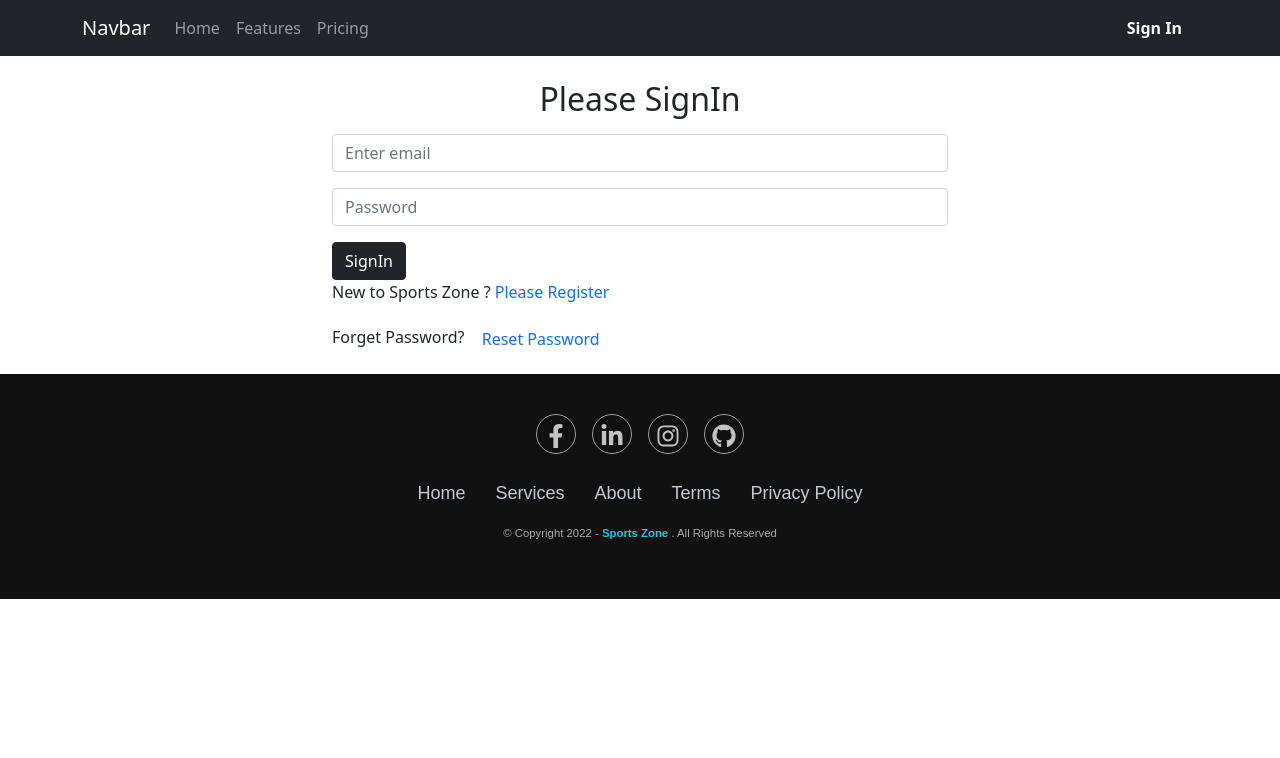
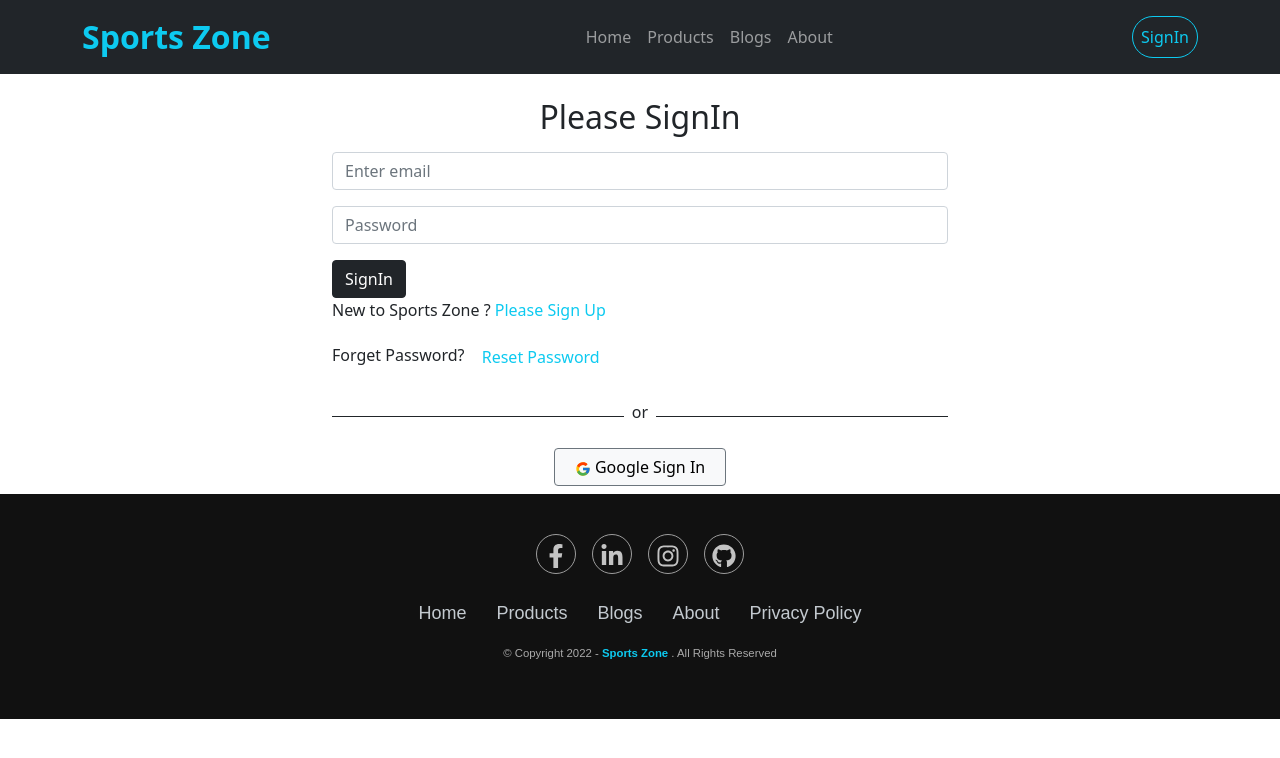
Before and after one commit to NhShanto01/Warehouse-Management-Client, a React (Create React App) app: page /signin in a window 1280 px wide. Shown: the top 758 px of the page. Built offline with nearby package versions, Linux system fonts and the light colour scheme; no server answers.

Commit message:
implement google authentication system

```diff
--- a/src/Pages/Authentication/SignIn/SignIn.js
+++ b/src/Pages/Authentication/SignIn/SignIn.js
@@ -3,6 +3,7 @@ import { Form } from 'react-bootstrap';
 import { useSendPasswordResetEmail, useSignInWithEmailAndPassword } from 'react-firebase-hooks/auth';
 import { Link, useLocation, useNavigate } from 'react-router-dom';
 import auth from '../../../firebase.init';
+import SocialLogin from '../SocialLogin/SocialLogin';
 
 const SignIn = () => {
     const emailUseRef = useRef('');
@@ -81,12 +82,12 @@ const SignIn = () => {
                     <button className='btn btn-dark'>SignIn</button>
                 </Form>
                 {errorTextElement}
-                <p className='text-start'>New to Sports Zone ? <Link to="/signup" className='pe-auto text-decoration-none' onClick={navigateToSignup}>Please Register</Link> </p>
+                <p className='text-start'>New to Sports Zone ? <Link to="/signup" className='text-info pe-auto text-decoration-none' onClick={navigateToSignup}>Please Sign Up</Link> </p>
 
 
-                <p className='text-start'>Forget Password? <button className='btn btn-link pe-auto text-decoration-none' onClick={resetPassword}>Reset Password</button> </p>
-                {/* <SocialLogin></SocialLogin>
-                <ToastContainer /> */}
+                <p className='text-start'>Forget Password? <button className='btn btn-link text-info pe-auto text-decoration-none' onClick={resetPassword}>Reset Password</button> </p>
+                <SocialLogin></SocialLogin>
+                {/* <ToastContainer /> */}
             </div>
         </section>
     );
--- a/src/Pages/Authentication/SignUp/SignUp.js
+++ b/src/Pages/Authentication/SignUp/SignUp.js
@@ -3,6 +3,7 @@ import { Form } from 'react-bootstrap';
 import { useCreateUserWithEmailAndPassword, useUpdateProfile } from 'react-firebase-hooks/auth';
 import { Link, useNavigate } from 'react-router-dom';
 import auth from '../../../firebase.init';
+import SocialLogin from '../SocialLogin/SocialLogin';
 
 const SignUp = () => {
     const nameUseRef = useRef('');
@@ -59,9 +60,9 @@ const SignUp = () => {
                     <button className='btn btn-dark'>SignUp</button>
                 </Form>
                 {/* {errorTextElement} */}
-                <p>Already have an account? <Link to="/signin" className='pe-auto text-decoration-none' onClick={navigateToSignIn}>Please Login</Link> </p>
-                {/* <SocialLogin></SocialLogin>
-                <ToastContainer /> */}
+                <p>Already have an account? <Link to="/signin" className='text-info pe-auto text-decoration-none' onClick={navigateToSignIn}>Please Sign In</Link> </p>
+                <SocialLogin></SocialLogin>
+                {/* <ToastContainer /> */}
             </div>
         </section>
     );
--- a/src/Pages/Authentication/SocialLogin/SocialLogin.js
+++ b/src/Pages/Authentication/SocialLogin/SocialLogin.js
@@ -0,0 +1,48 @@
+import React from 'react';
+import { useSignInWithGoogle } from 'react-firebase-hooks/auth';
+import { useLocation, useNavigate } from 'react-router-dom';
+import auth from '../../../firebase.init';
+import { FcGoogle } from "react-icons/fc";
+
+const SocialLogin = () => {
+    const [signInWithGoogle, user, loading, error] = useSignInWithGoogle(auth);
+
+    const navigate = useNavigate();
+    const location = useLocation();
+
+    let from = location.state?.from?.pathname || "/";
+
+    let errorTextElement;
+
+    if (loading) {
+        return
+    }
+
+    if (error) {
+        errorTextElement = <p className='text-danger'>Error: {error?.message} </p>
+    }
+
+    if (user) {
+        // navigate('/home');
+        navigate(from, { replace: true });
+    }
+    return (
+        <div>
+            <div className='d-flex align-items-center'>
+                <div style={{ height: '1px' }} className='bg-dark w-50'></div>
+                <p className='mt-2 px-2'>or</p>
+                <div style={{ height: '1px' }} className='bg-dark w-50'></div>
+            </div>
+            {errorTextElement}
+            <div className='social-btn'>
+                <button
+                    onClick={() => signInWithGoogle()}
+                    className='button btn btn-light sm:w-100 d-block mx-auto my-2 border-secondary'>
+                    <span className='btn-title px-2'><FcGoogle /> Google Sign In</span>
+                </button>
+            </div>
+        </div>
+    );
+};
+
+export default SocialLogin;
--- a/src/Pages/Sheard/Footer/Footer.js
+++ b/src/Pages/Sheard/Footer/Footer.js
@@ -1,5 +1,6 @@
 import React from 'react';
 import { FaFacebookF, FaGithub, FaLinkedinIn, FaInstagram } from "react-icons/fa";
+import { Link } from 'react-router-dom';
 import './Footer.css';
 
 
@@ -9,27 +10,27 @@ const Footer = () => {
     return (
         <section className='footer'>
             <div className='social'>
-                <a href="#"><FaFacebookF /></a>
-                <a href="#"><FaLinkedinIn /></a>
-                <a href="#"><FaInstagram /> </a>
-                <a href="#"><FaGithub /></a>
+                <a href="https://www.facebook.com/"><FaFacebookF /></a>
+                <a href="https://www.linkedin.com/"><FaLinkedinIn /></a>
+                <a href="https://www.instagram.com/"><FaInstagram /> </a>
+                <a href="https://github.com/"><FaGithub /></a>
             </div>
 
             <ul className='list'>
                 <li>
-                    <a href="#">Home</a>
+                    <Link to="home">Home</Link>
                 </li>
                 <li>
-                    <a href="#">Services</a>
+                    <Link to="product">Products</Link>
                 </li>
                 <li>
-                    <a href="#">About</a>
+                    <Link to="blog">Blogs</Link>
                 </li>
                 <li>
-                    <a href="#">Terms</a>
+                    <Link to="about">About</Link>
                 </li>
                 <li>
-                    <a href="#">Privacy Policy</a>
+                    <Link to="home">Privacy Policy</Link>
                 </li>
             </ul>
             <p className='copyright'><small>&copy; Copyright {year} - <span className='text-info'><b>Sports Zone </b></span>. All Rights Reserved</small></p>
--- a/src/Pages/Sheard/Header/Header.js
+++ b/src/Pages/Sheard/Header/Header.js
@@ -1,10 +1,10 @@
+import { signOut } from 'firebase/auth';
 import React from 'react';
-import { Container, Nav, Navbar } from 'react-bootstrap';
+import { Container, Nav, Navbar, NavDropdown } from 'react-bootstrap';
 import { useAuthState } from 'react-firebase-hooks/auth';
 import { Link } from 'react-router-dom';
 import auth from '../../../firebase.init';
-import { signOut } from 'firebase/auth';
-
+// import logo from '../../../images/logo.png';
 
 const Header = () => {
     const [user] = useAuthState(auth);
@@ -13,29 +13,45 @@ const Header = () => {
         signOut(auth);
     }
     return (
-        <div>
-            <Navbar bg="dark" variant="dark">
+        <>
+            <Navbar collapseOnSelect expand="lg" sticky='top' bg="dark" variant="dark">
                 <Container>
-                    <Navbar.Brand href="#home">Navbar</Navbar.Brand>
-                    <Nav className="me-auto">
-                        <Nav.Link href="#home">Home</Nav.Link>
-                        <Nav.Link href="#features">Features</Nav.Link>
-                        <Nav.Link href="#pricing">Pricing</Nav.Link>
+                    <Navbar.Brand as={Link} to="/" className='text-info fs-2 fw-bold'>Sports Zone</Navbar.Brand>
+                    <Navbar.Toggle aria-controls="responsive-navbar-nav" />
+                    <Navbar.Collapse id="responsive-navbar-nav">
+                        <Nav className="m-auto">
+                            <Nav.Link as={Link} to="home">Home</Nav.Link>
+                            <Nav.Link as={Link} to="products">Products</Nav.Link>
+                            <Nav.Link as={Link} to="blog">Blogs</Nav.Link>
+                            <Nav.Link as={Link} to="about">About</Nav.Link>
                         </Nav>
-                    {user ? <p className='mt-3 text-light me-4'>User : {user?.displayName}</p> : ""}
-
+                        <Nav>
+                            {
+                                user && <>
+                                    <Nav.Link as={Link} to="additem">Add Item</Nav.Link>
+                                    <Nav.Link as={Link} to="manageitem">Manage Item</Nav.Link>
+                                    <Nav.Link as={Link} to="myitem">My Item</Nav.Link>
+                                </>
+                            }
                             {
                                 user ?
-                            <button className='btn btn-link text-light fw-bold text-decoration-none' onClick={handleSignOut}>Logout</button>
+                                    <button className='btn btn-link text-white text-decoration-none border border-info text-info rounded-pill' onClick={handleSignOut}>sign out</button>
                                     :
-                            <Nav.Link className='text-light fw-bold' as={Link} to="signin">
-                                Sign In
+                                    <Nav.Link
+                                        className='border border-info text-info rounded-pill'
+                                        as={Link} to="signin">
+                                        SignIn
                                     </Nav.Link>
                             }
+                        </Nav>
+                    </Navbar.Collapse>
                 </Container>
             </Navbar>
-        </div>
+
+        </>
     );
 };
 
+
+
 export default Header;
--- a/src/Pages/Sheard/NotFound/NotFound.js
+++ b/src/Pages/Sheard/NotFound/NotFound.js
@@ -1,11 +1,18 @@
 import React from 'react';
-import notFoundImg from '../../../image/internet-network-warning-404-error-page.jpg';
+import { Link } from 'react-router-dom';
+import notFoundImg from '../../../image/warning-404.png';
 
 const NotFound = () => {
     return (
         <div>
-            <img className='img-fluid' src={notFoundImg} alt="" />
+            <div> <img className='img-fluid' src={notFoundImg} alt="" /></div>
+            <div className='text-secondary pb-4'>
+                <h3>Page Not Found</h3>
+                <p>The page you are looking for no longer exists. Perhaps you can return back to the site's homepage and see if you can find what you are looking for.</p>
+                <Link to="/home" className='btn btn-info'> Back To Home</Link>
+            </div>
         </div>
+
     );
 };
 
```
Also changed, not shown: src/image/error-404.png (added), src/image/warning-404.png (added). Lines whose indentation alone changed are shown as unchanged.
